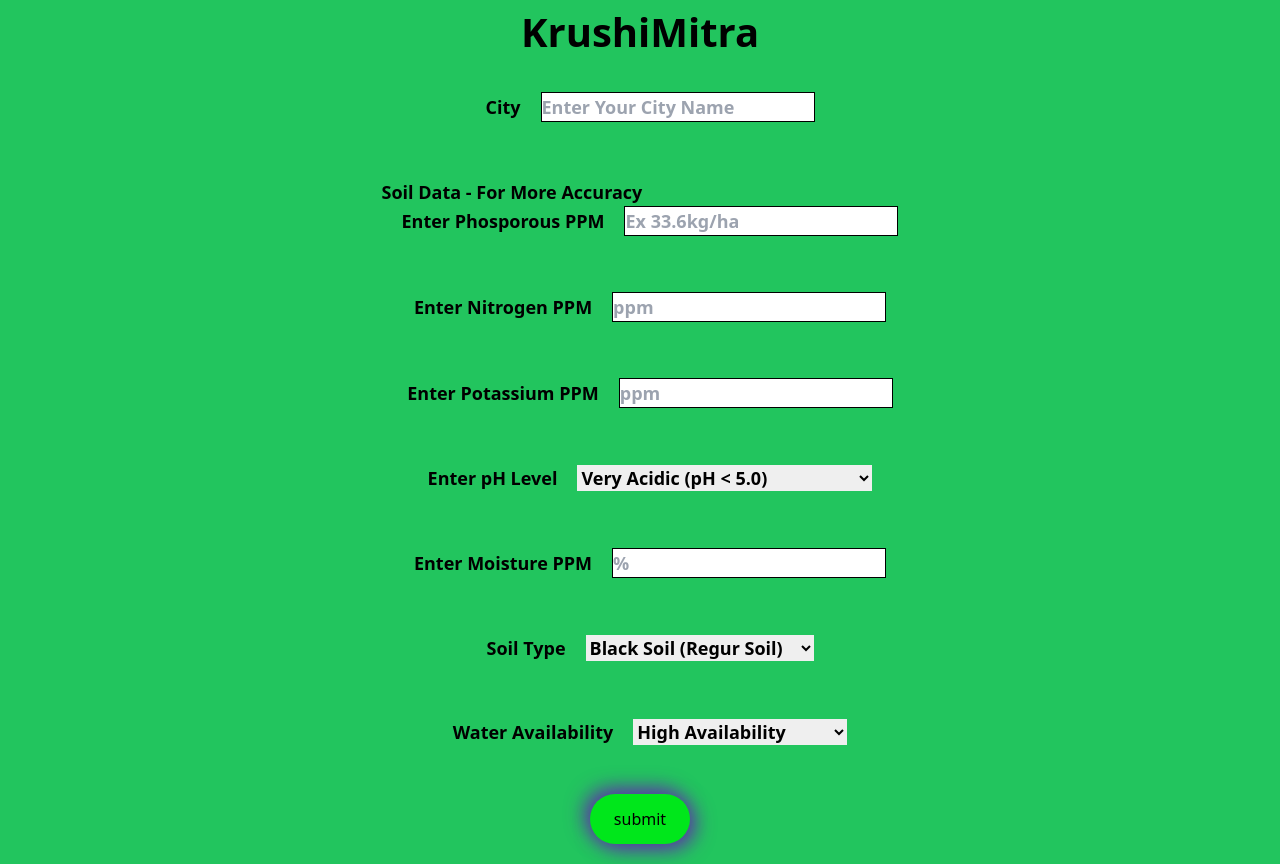
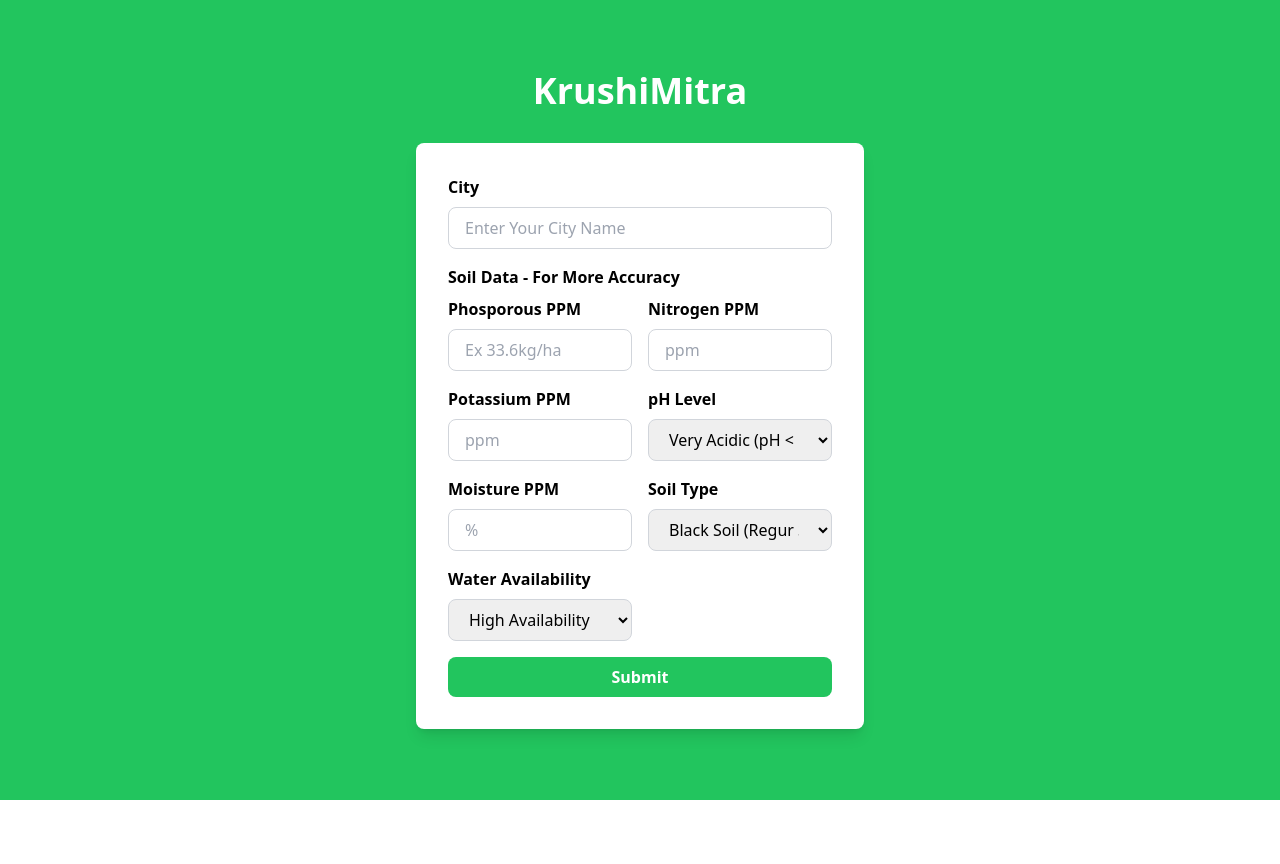
Before and after one commit to AfrozSheikh/Project-K-, a React (Create React App) app: page / in a window 1280 px wide. After the commit the page ends 800 px from the top, so only its background shows below. Built offline with nearby package versions, Linux system fonts and the light colour scheme.

Commit message:
Update CropForm.jsx

```diff
--- a/src/componenets/CropForm.jsx
+++ b/src/componenets/CropForm.jsx
@@ -1,9 +1,8 @@
-// src/CropForm.js
 import React, { useState } from "react";
 import axios from "axios";
 import { useNavigate } from "react-router-dom";
 import Spinner from "./Spinner";
-import "./but.css";
+import { XCircleIcon } from "lucide-react";
 
 const CropForm = () => {
   const [cityName, setCityName] = useState("");
@@ -17,7 +16,7 @@ const CropForm = () => {
   const [error, setError] = useState("");
   const [loading, setLoading] = useState(false);
 
-  const navigate = useNavigate(); // Hook for navigation
+  const navigate = useNavigate();
 
   const handleSubmit = async (e) => {
     e.preventDefault();
@@ -41,7 +40,6 @@ const CropForm = () => {
       if (response.data.error) {
         setError("Something went wrong. Please try again.");
       } else {
-        // Navigate to the 'RecommendCrop' page with the received crop data
         navigate("/recommend-crop", { state: { crops: response.data } });
       }
     } catch (err) {
@@ -50,84 +48,84 @@ const CropForm = () => {
       setLoading(false);
     }
   };
+  const handleCloseError = () => {
+    setError("");
+  };
 
   return (
-    <div className="bg-green-500 ">
-      <h1 className=" text-[40px] p-[2px] -4 text-center font-extrabold">
-        KrushiMitra
-      </h1>
+    <div className="bg-green-500 min-h-screen flex flex-col items-center justify-center">
+      <h1 className="text-4xl font-bold text-white mb-8">KrushiMitra</h1>
       <form
         onSubmit={handleSubmit}
-        className="flex flex-col items-center  justify-center h-full w-full"
+        className="bg-white shadow-lg rounded-lg p-8 w-full max-w-md"
       >
-        {/* City Input className="border border-black rounded-" */}
-        <div className="m-3 p-4  text-lg font-extrabold">
-          {" "}
-          <label className=" mx-5" htmlFor="cityname">
+        <div className="mb-4">
+          <label htmlFor="cityname" className="block font-bold mb-2">
             City
           </label>
-          <input className="border border-black rounded-"
+          <input
             type="text"
             name="cityname"
             placeholder="Enter Your City Name"
             required
             value={cityName}
             onChange={(e) => setCityName(e.target.value)}
+            className="border border-gray-300 rounded-lg py-2 px-4 w-full"
           />
         </div>
 
-        {/* Soil Data Section */}
-        <div className="m-3 p-4  text-lg font-extrabold">
-          {" "}
-          <h2>Soil Data - For More Accuracy</h2>
-          {/* Phosporous Input className="border border-black rounded-" */}
-          <label className=" mx-5" htmlFor="phosporous">
-            Enter Phosporous PPM
+        <div className="mb-4">
+          <h2 className="font-bold mb-2">Soil Data - For More Accuracy</h2>
+          <div className="grid grid-cols-2 gap-4">
+            <div>
+              <label htmlFor="phosporous" className="block font-bold mb-2">
+                Phosporous PPM
               </label>
-          <input className="border border-black rounded-"
+              <input
                 type="text"
                 name="phosporous"
                 placeholder="Ex 33.6kg/ha"
                 value={phosporous}
                 onChange={(e) => setPhosporous(e.target.value)}
+                className="border border-gray-300 rounded-lg py-2 px-4 w-full"
               />
             </div>
-
-        <div className="m-3 p-4  text-lg font-extrabold">
-          {/* Nitrogen Input className="border border-black rounded-" */}
-          <label className=" mx-5" htmlFor="nitrogen">
-            Enter Nitrogen PPM
+            <div>
+              <label htmlFor="nitrogen" className="block font-bold mb-2">
+                Nitrogen PPM
               </label>
-          <input className="border border-black rounded-"
+              <input
                 type="text"
                 name="nitrogen"
                 placeholder="ppm"
                 value={nitrogen}
                 onChange={(e) => setNitrogen(e.target.value)}
+                className="border border-gray-300 rounded-lg py-2 px-4 w-full"
               />
             </div>
-
-        <div className="m-3 p-4  text-lg font-extrabold">
-          {/* Potassium Input className="border border-black rounded-" */}
-          <label className=" mx-5" htmlFor="potassium">
-            Enter Potassium PPM
+            <div>
+              <label htmlFor="potassium" className="block font-bold mb-2">
+                Potassium PPM
               </label>
-          <input className="border border-black rounded-"
+              <input
                 type="text"
                 name="potassium"
                 placeholder="ppm"
                 value={potassium}
                 onChange={(e) => setPotassium(e.target.value)}
+                className="border border-gray-300 rounded-lg py-2 px-4 w-full"
               />
             </div>
-
-        <div className="m-3 p-4  text-lg font-extrabold">
-          {" "}
-          {/* pH Level Dropdown */}
-          <label className=" mx-5" htmlFor="ph">
-            Enter pH Level
+            <div>
+              <label htmlFor="ph" className="block font-bold mb-2">
+                pH Level
               </label>
-          <select name="ph" value={ph} onChange={(e) => setPh(e.target.value)}>
+              <select
+                name="ph"
+                value={ph}
+                onChange={(e) => setPh(e.target.value)}
+                className="border border-gray-300 rounded-lg py-2 px-4 w-full"
+              >
                 <option value="very-acidic">Very Acidic (pH &lt; 5.0)</option>
                 <option value="moderately-acidic">
                   Moderately Acidic (pH 5.0 - 6.0)
@@ -142,31 +140,28 @@ const CropForm = () => {
                 <option value="alkaline">Alkaline (pH &gt; 8.5)</option>
               </select>
             </div>
-        {/* Moisture Input className="border border-black rounded-" */}
-        <div className="m-3 p-4  text-lg font-extrabold">
-          {" "}
-          <label className=" mx-5" htmlFor="moisture">
-            Enter Moisture PPM
+            <div>
+              <label htmlFor="moisture" className="block font-bold mb-2">
+                Moisture PPM
               </label>
-          <input className="border border-black rounded-"
+              <input
                 type="text"
                 name="moisture"
                 placeholder="%"
                 value={moisture}
                 onChange={(e) => setMoisture(e.target.value)}
+                className="border border-gray-300 rounded-lg py-2 px-4 w-full"
               />
             </div>
-
-        {/* Soil Type Dropdown */}
-        <div className="m-3 p-4  text-lg font-extrabold">
-          {" "}
-          <label className=" mx-5" htmlFor="soiltype">
+            <div>
+              <label htmlFor="soiltype" className="block font-bold mb-2">
                 Soil Type
               </label>
               <select
                 name="soiltype"
                 value={soilType}
                 onChange={(e) => setSoilType(e.target.value)}
+                className="border border-gray-300 rounded-lg py-2 px-4 w-full"
               >
                 <option value="black">Black Soil (Regur Soil)</option>
                 <option value="red">Red Soil</option>
@@ -176,16 +171,15 @@ const CropForm = () => {
                 <option value="peaty-marshy">Peaty and Marshy Soil</option>
               </select>
             </div>
-        {/* Water Availability Dropdown */}
-        <div className="m-3 p-4  text-lg font-extrabold">
-          {" "}
-          <label className=" mx-5" htmlFor="wateravailability">
+            <div>
+              <label htmlFor="wateravailability" className="block font-bold mb-2">
                 Water Availability
               </label>
               <select
                 name="wateravailability"
                 value={waterAvailability}
                 onChange={(e) => setWaterAvailability(e.target.value)}
+                className="border border-gray-300 rounded-lg py-2 px-4 w-full"
               >
                 <option value="high">High Availability</option>
                 <option value="moderate">Moderate Availability</option>
@@ -194,34 +188,37 @@ const CropForm = () => {
                 <option value="irrigated">Irrigated</option>
               </select>
             </div>
+          </div>
+        </div>
 
-        {/* Submit Button */}
-        <div>
         <button
-          className="my-5 border-[5px] border-black "
-          id="neonShadow" type="submit" disabled={loading}>
-            submit
+          type="submit"
+          disabled={loading}
+          className="bg-green-500 hover:bg-green-600 text-white font-bold py-2 px-4 rounded-lg w-full"
+        >
+          Submit
         </button>
-        </div>
       </form>
 
-      {/* Loading and Error Handling */}
-         {/* Loading and Error Handling */}
       {loading && (
         <div className="fixed inset-0 flex items-center justify-center bg-opacity-50 bg-black">
           <Spinner />
         </div>
       )}
 
-      {error &&
-       (
+{error && (
         <div className="fixed inset-0 flex items-center justify-center bg-opacity-50 bg-black">
-           <p
-           className="text-[40px] font-extrabold bg-slate-50 w-full text-center "
-           style={{ color: "black" }}>{error}</p>
+          <div className="bg-white text-black font-bold p-4 rounded-lg w-full max-w-md relative">
+            <button
+              className="absolute top-2 right-2 text-black hover:text-gray-500"
+              onClick={handleCloseError}
+            >
+              <XCircleIcon className="w-6 h-6" />
+            </button>
+            <p className="mb-4">Something went wrong. Please try again.</p>
           </div>
-      )
-     }
+        </div>
+      )}
     </div>
   );
 };
```
Lines whose indentation alone changed are shown as unchanged.
